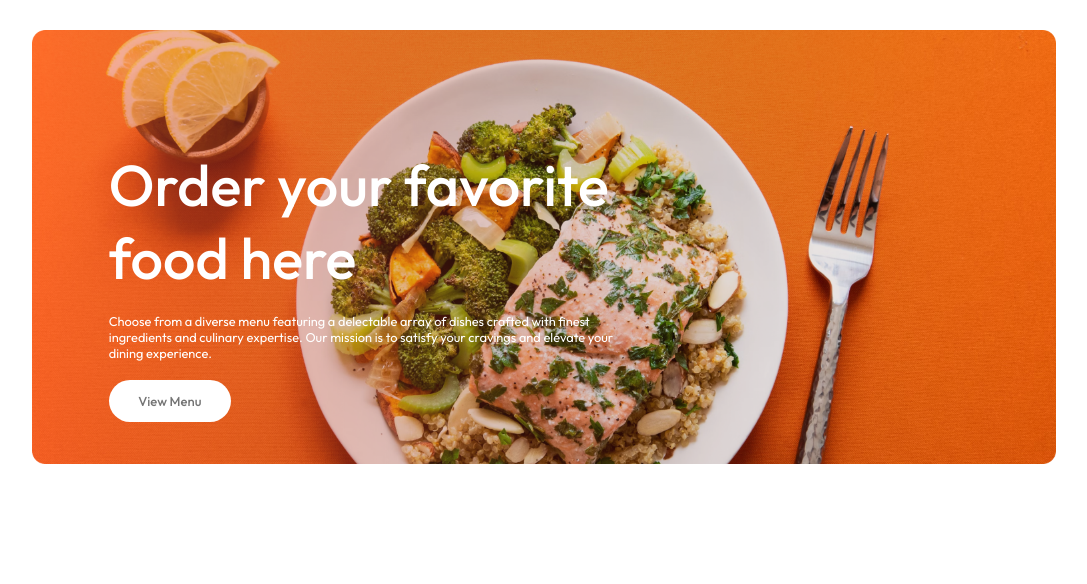
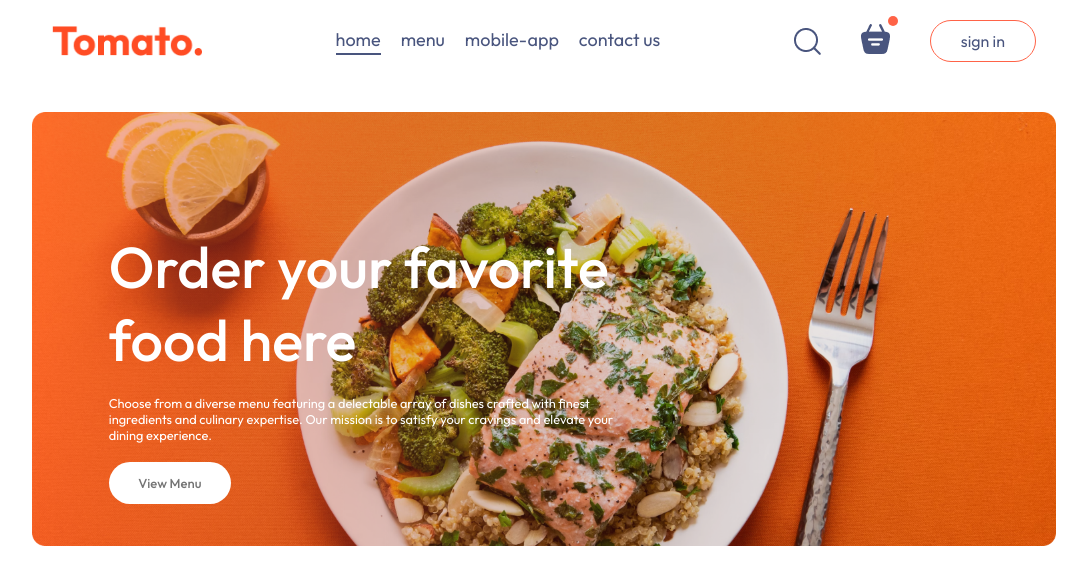
Before and after one commit to narayanan1208/food-delivery-website, a React (Vite) app in the folder frontend/: page / in a window 1280 px wide. Shown: the top 584 px of the page, without its empty margins (96-1183 px from the left). Built offline with nearby package versions, Linux system fonts and the light colour scheme.

Commit message:
Added Nav bar component

```diff
--- a/frontend/src/components/Navbar/Navbar.css
+++ b/frontend/src/components/Navbar/Navbar.css
@@ -0,0 +1,59 @@
+.navbar {
+  padding: 20px;
+  display: flex;
+  justify-content: space-between;
+  align-items: center;
+}
+
+.navbar .logo {
+  width: 150px;
+}
+
+.navbar-menu {
+  display: flex;
+  list-style: none;
+  gap: 20px;
+  color: #49557e;
+  font-size: 18px;
+}
+.navbar-right {
+  display: flex;
+  align-items: center;
+  gap: 40px;
+}
+
+.navbar button {
+  background: transparent;
+  font-size: 16px;
+  color: #49557e;
+  border: 1px solid tomato;
+  padding: 10px 30px;
+  border-radius: 50px;
+  cursor: pointer;
+  transition: 0.3s;
+}
+.navbar button:hover {
+  background-color: #fff4f2;
+}
+
+.navbar .active{
+    padding-bottom: 2px;
+    border-bottom: 2px solid #49557e;
+}
+.navbar li {
+    cursor: pointer;
+}
+
+.navbar-search-icon{
+    position: relative;
+}
+
+.navbar-search-icon .dot{
+    position: absolute;
+    min-width: 10px;
+    min-height: 10px;
+    background-color: tomato;
+    border-radius: 5px;
+    top: -8px;
+    right: -8px;
+}
--- a/frontend/src/components/Navbar/Navbar.jsx
+++ b/frontend/src/components/Navbar/Navbar.jsx
@@ -1,13 +1,28 @@
-import React from 'react';
-import './Navbar.css';
-import { assets } from '../../assets/assets';
+import React, { useState } from "react";
+import "./Navbar.css";
+import { assets } from "../../assets/assets";
 
 const Navbar = () => {
+  const [menu, setMenu] = useState("home");
   return (
-    <div className='navbar'>
+    <div className="navbar">
+      <img src={assets.logo} alt="" className="logo" />
+      <ul className="navbar-menu">
+        <li onClick={() => setMenu("home")} className={menu === "home" ? "active" : ""}>home</li>
+        <li onClick={() => setMenu("menu")} className={menu === "menu" ? "active" : ""}>menu</li>
+        <li onClick={() => setMenu("mobile-app")} className={menu === "mobile-app" ? "active" : ""}>mobile-app</li>
+        <li onClick={() => setMenu("contact-us")} className={menu === "contact-us" ? "active" : ""}>contact us</li>
+      </ul>
+      <div className="navbar-right">
+        <img src={assets.search_icon} alt="" />
+        <div className="navbar-search-icon">
+          <img src={assets.basket_icon} alt="" />
+          <div className="dot"></div>
+        </div>
+        <button>sign in</button>
+      </div>
+    </div>
+  );
+};
 
-    </div>
-  )
-}
-
-export default Navbar
+export default Navbar;
```
